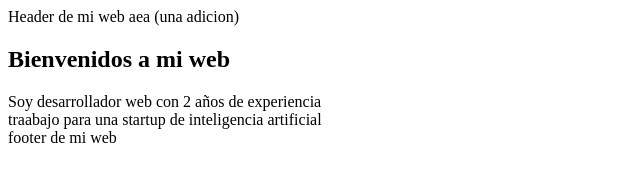
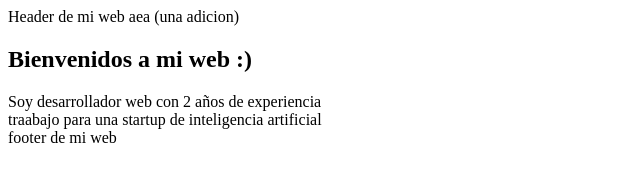
Before and after one commit to Cydonianllama/testgit, a plain HTML site: page index.html in a window 1280 px wide. Shown: the full height of the page, 0-640 px from the left. Drawn offline with Linux system fonts and the light colour scheme.

Commit message:
secreto no ocurrio

```diff
--- a/index.html
+++ b/index.html
@@ -11,7 +11,7 @@
     Header de mi web   aea (una adicion)
   </header>
   <section>
-    <h1>Bienvenidos a mi web</h1>
+    <h1>Bienvenidos a mi web :)</h1>
   </section>
   <section>
     Soy desarrollador web con 2 años de experiencia
```
